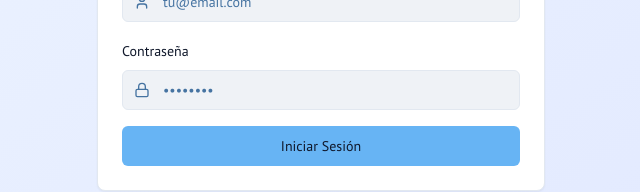
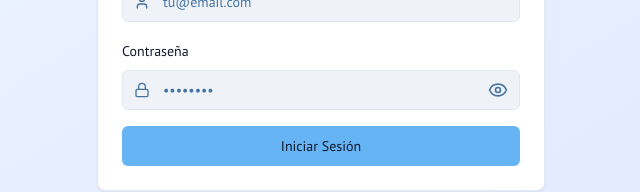
Before and after one commit to NicOrtiz29/laCautiva, a Next.js app in the folder laCautiva/: page / in a window 1280 px wide. Shown: the part 418-610 px from the top of the page, without its empty margins (319-959 px from the left). Built offline with nearby package versions, Linux system fonts and the light colour scheme; no server answers.

Commit message:
fix: usar 'despues' en vez de 'agregado' para registro de auditoría de altas

```diff
--- a/laCautiva/src/components/LoginForm.tsx
+++ b/laCautiva/src/components/LoginForm.tsx
@@ -7,13 +7,14 @@ import { Input } from '@/components/ui/input';
 import { Label } from '@/components/ui/label';
 import { Card, CardContent, CardDescription, CardHeader, CardTitle } from '@/components/ui/card';
 import { Alert, AlertDescription } from '@/components/ui/alert';
-import { Loader2, Lock, User } from 'lucide-react';
+import { Loader2, Lock, User, Eye, EyeOff } from 'lucide-react';
 
 export default function LoginForm() {
   const [email, setEmail] = useState('');
   const [password, setPassword] = useState('');
   const [loading, setLoading] = useState(false);
   const [error, setError] = useState('');
+  const [showPassword, setShowPassword] = useState(false);
 
   const { login } = useAuth();
 
@@ -86,14 +87,23 @@ export default function LoginForm() {
                 <Lock className="absolute left-3 top-3 h-4 w-4 text-muted-foreground" />
                 <Input
                   id="password"
-                  type="password"
+                  type={showPassword ? "text" : "password"}
                   placeholder="••••••••"
                   value={password}
                   onChange={(e) => setPassword(e.target.value)}
-                  className="pl-10"
+                  className="pl-10 pr-10"
                   required
                   disabled={loading}
                 />
+                <button
+                  type="button"
+                  onClick={() => setShowPassword((v) => !v)}
+                  className="absolute right-3 top-2.5 text-muted-foreground focus:outline-none"
+                  tabIndex={-1}
+                  aria-label={showPassword ? 'Ocultar contraseña' : 'Mostrar contraseña'}
+                >
+                  {showPassword ? <EyeOff className="h-5 w-5" /> : <Eye className="h-5 w-5" />}
+                </button>
               </div>
             </div>
 
--- a/laCautiva/src/components/dashboard.tsx
+++ b/laCautiva/src/components/dashboard.tsx
@@ -189,7 +189,7 @@ export function Dashboard() {
       await registrarAuditoria({
         usuario: userData?.name || userData?.email || 'Desconocido',
         accion: `Agregó ${dialogType === 'deposit' ? 'depósito' : 'gasto'}`,
-        agregado: {
+        despues: {
           amount: data.amount,
           description: data.description,
           category: data.category,
```
